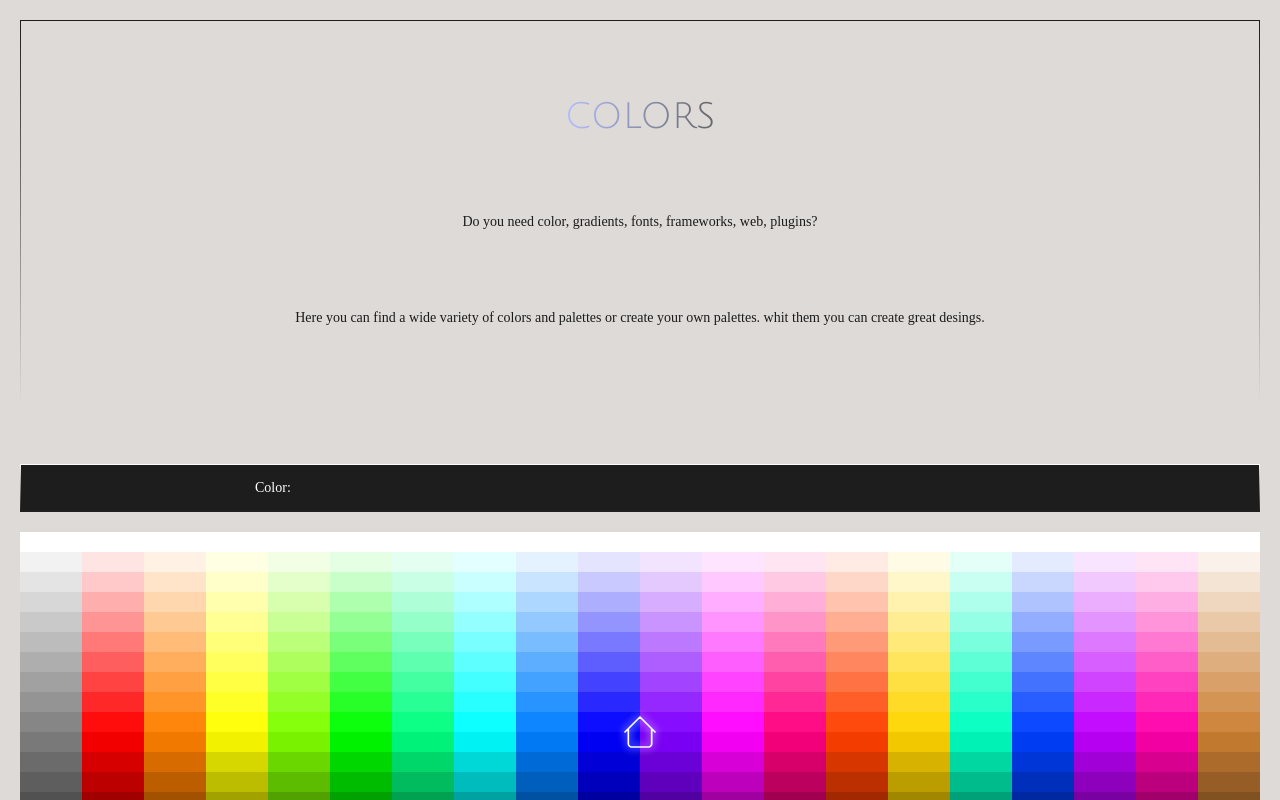
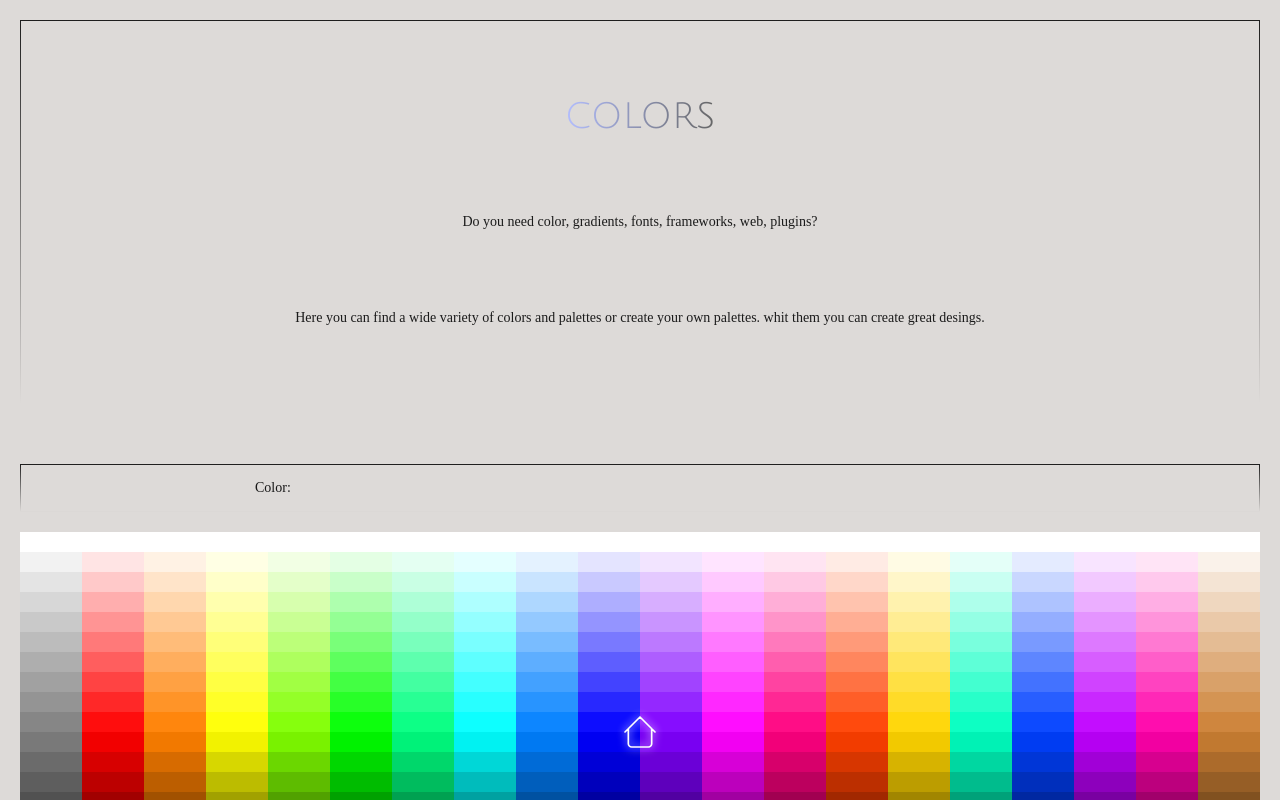
Before and after one commit to wuerion/Tools-React, a React (Vite) app: page /colorPage in a window 1280 px wide. Shown: the top 800 px of the page. Built offline with nearby package versions, Linux system fonts and the light colour scheme; a web font is replaced by a local one.

Commit message:
added style for dark mode

```diff
--- a/src/components/SubComponents/ColorPage/Piker/CardColorSelect.jsx
+++ b/src/components/SubComponents/ColorPage/Piker/CardColorSelect.jsx
@@ -14,8 +14,8 @@ export function createColor(color) {
 
 function CardColorSelect({ hexa, rgb }) {
   return (
-    <div className="bg-linear-180 from-[#FFFFFF] to-[#1D1D1D] p-[1px] my-5 h-12">
-      <div className="bg-[#1D1D1D] flex items-center justify-evenly h-full text-white">
+    <div className="bg-linear-180 from-[#1D1D1D] to-[#DDDA8] dark:from-[#FFFFFF] dark:to-[#1D1D1D] p-[1px] my-5 h-12">
+      <div className="bg-[#DDDAD8] dark:bg-[#1D1D1D] flex items-center justify-evenly h-full text-[#181818] dark:text-white">
         <p>Color:</p>
         <p>{hexa}</p>
         <p>{rgb}</p>
```
